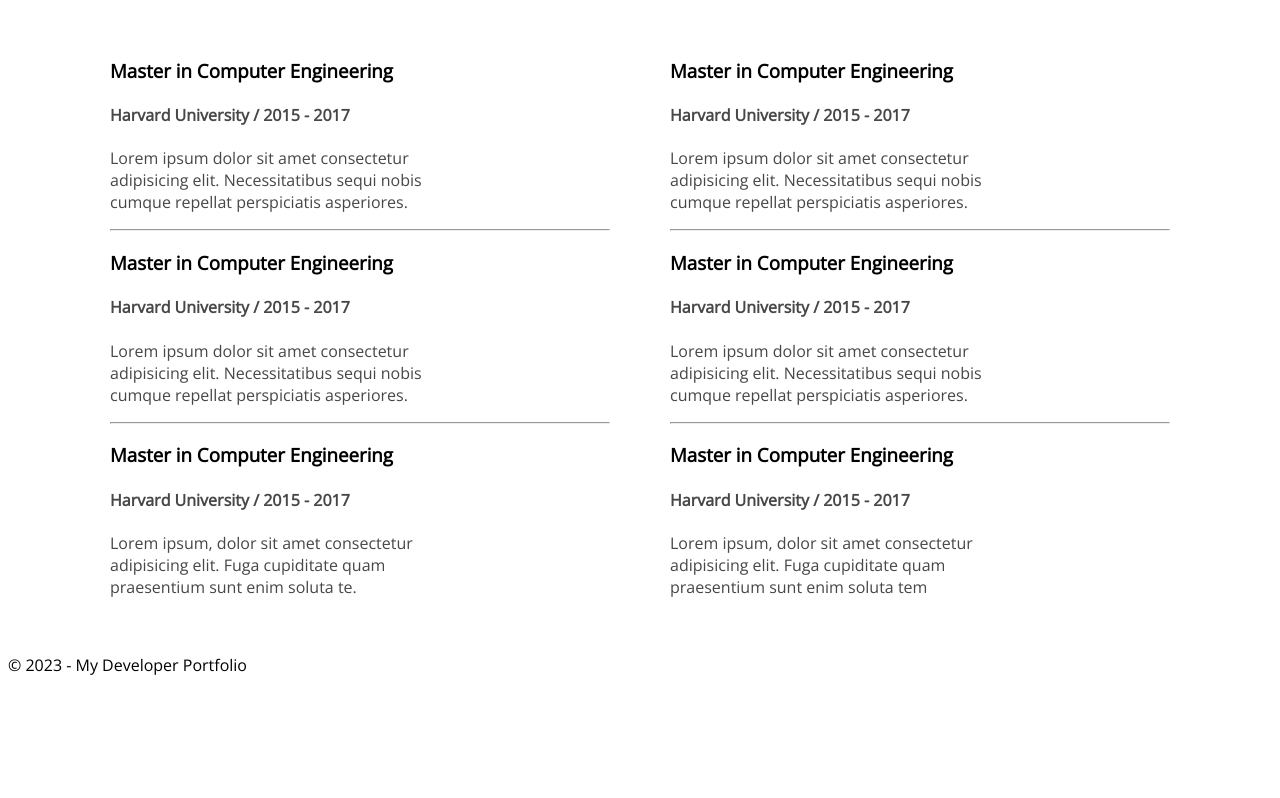
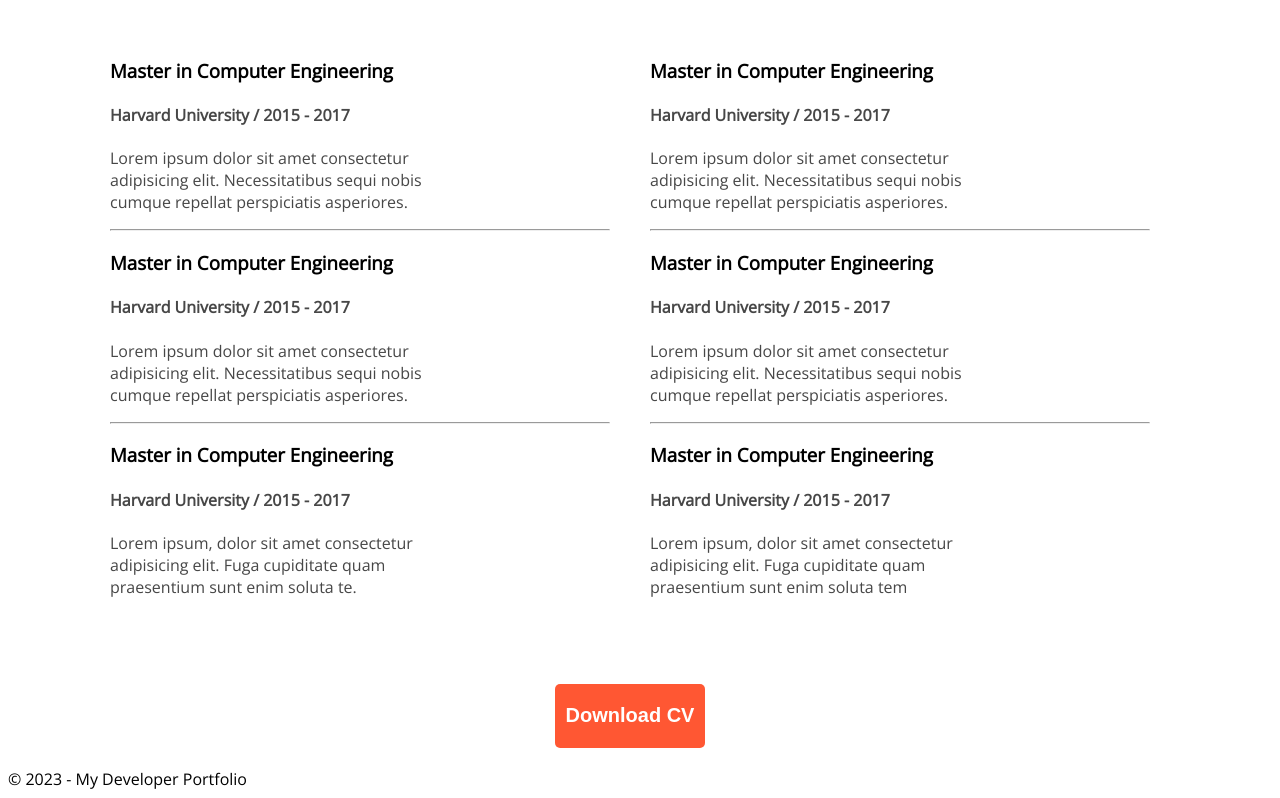
Before and after one commit to webdevfarhad/developer_portfolio, a plain HTML site: page index.html in a window 1280 px wide. Shown: the part 2823-3621 px from the top of the page. Before the commit the page ends 3507 px from the top, so only its background shows below. Drawn offline with nearby package versions, Linux system fonts and the light colour scheme.

Commit message:
resume section final finishing

```diff
--- a/index.css
+++ b/index.css
@@ -141,7 +141,7 @@ nav a{
     box-shadow: 0px 10px 15px gray ;
 }
 .summary{
-    display: ;
+    /*  */
 }
 .summ-title{
     margin: 100px auto;
@@ -153,12 +153,12 @@ nav a{
 .resume-column{
     margin: 20px;
     width: 500px;
-
+    justify-content: space-between;
 }
 .resume-container{
     margin: 20px ;
     display: flex;
-    justify-content: space-between;
+
 }
 .edu-desc{
     color: #474747;
@@ -167,3 +167,8 @@ nav a{
 .edu-subtitle{
     color: #474747;
 }
+.download-btn2{
+    margin-top: 30px;
+    padding: 20px;
+    text-align: center;
+}
--- a/index.html
+++ b/index.html
@@ -124,7 +124,10 @@
                     </div>
                 </div>
             </div>
+            <div class="download-btn2">
+                <button class="primary-btn">Download CV</button>
 
+            </div>
         </section>
     </main>
     <footer>
```
